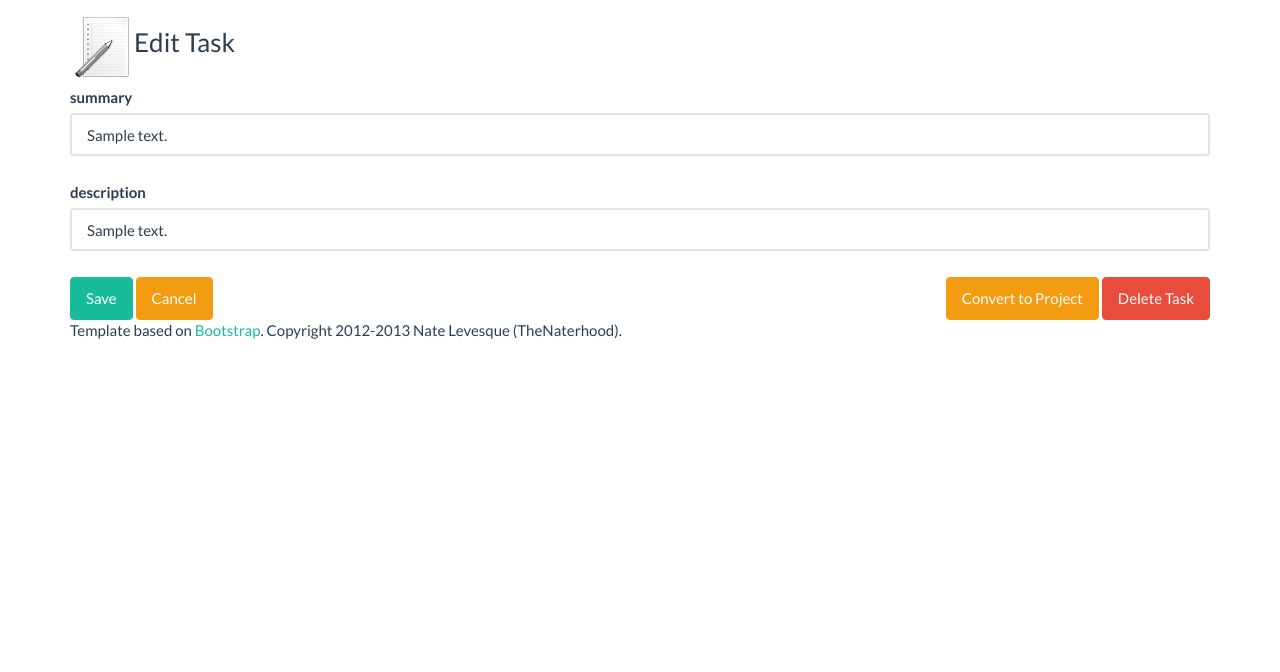
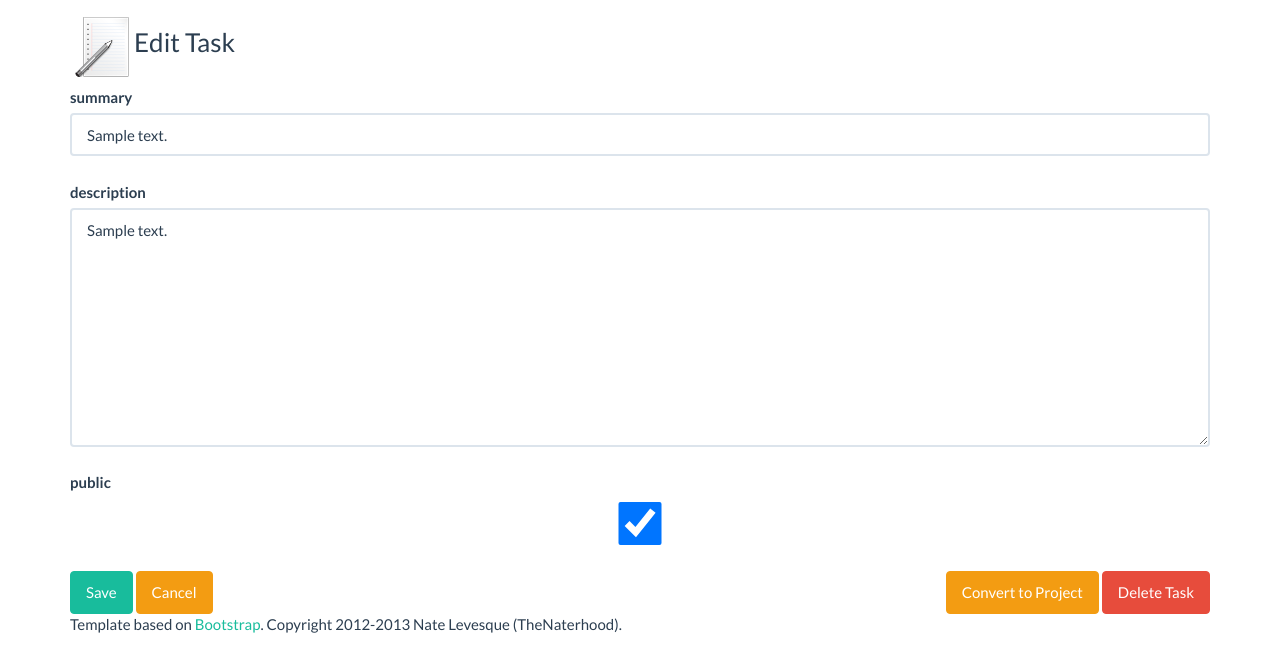
Before and after one commit to thenaterhood/subproject, a Django app: page /projects/task/edit/1/ in a window 1280 px wide. Shown: the part 61-733 px from the top of the page. Run offline with Django 3.2, Linux system fonts and the light colour scheme; a user stored in the database is signed in; tables that the repository leaves empty hold one stand-in row (values such as "Sample post"); parts of the project's set-up code (start-up, migrations or seed data) failed here and were passed over.

Commit message:
add support for showing public tasks on task page

```diff
--- a/tasks/forms.py
+++ b/tasks/forms.py
@@ -14,10 +14,12 @@ class EditTaskForm(forms.ModelForm):
         attrs={"required": True, "max_length": 140, "placeholder": "Task Summary", 'class': 'form-control'}), label=(""))
     description = forms.CharField(widget=forms.Textarea(
         attrs={"required": False, "max_length": 300, "placeholder": "Task Description", 'class': 'form-control'}), label=(""))
+    public = forms.BooleanField(widget=forms.CheckboxInput(
+        attrs={'class': 'form-control', 'title': 'Make this task publicly visible.'}))
 
     class Meta:
         model = ProjectTask
-        fields = ('summary', 'description')
+        fields = ('summary', 'description', 'public')
 
     def save(self, owner=False, commit=True):
         newTask = super(EditTaskForm, self).save(commit=False)
--- a/tasks/models.py
+++ b/tasks/models.py
@@ -23,6 +23,7 @@ class ProjectTask(models.Model):
     completed = models.BooleanField(default=False)
     tags = models.ManyToManyField(Tag, related_name="Task Tags")
     project = models.ForeignKey(Project, related_name="Project", null=True)
+    public = models.BooleanField(default=False)
 
     def __str__(self):
         return "Task " + str(self.summary)
--- a/tasks/templates/task_edit.html
+++ b/tasks/templates/task_edit.html
@@ -10,14 +10,11 @@
 	<h3><img src="/static/img/task.png" />Edit Task</h3>
 	<form id="registerForm" action="/projects/task/edit/{{task.id}}/" method="post">{% csrf_token %} <!--Pass information back to the register url through the POST method-->
 
-		{% for field in form %}
+{% for field in form %}
 <fieldset class="form-group">
-  <label class="control-label" for="id_{{ field.name }}">{{ field.name }}</label>
-      <input type="text" class="form-control"
-        name="{{ field.name }}"
-        id="id_{{ field.name }}"
-        value="{{ field.value }}" >
-        <p class="help-text">{{ field.help_text }} </p>
+<label class="control-label" for="id_{{ field.name }}">{{ field.name }}</label>
+	{{field}}
+	<p>{{field.help_text}}</p>
 </fieldset>
 {% endfor %}
 
--- a/tasks/views.py
+++ b/tasks/views.py
@@ -7,6 +7,8 @@ from django.contrib.auth.models import User
 from django.db.models import F
 from django.db.models import Q
 from django.contrib import messages
+
+from copy import deepcopy
 
 from tasks.models import ProjectTask
 from tasks.forms import EditTaskForm
@@ -70,7 +72,6 @@ def tasks_by_status(request, assignee=False, status='inprogress'):
     return render_to_response('task_list.html', RequestContext(request, args))
 
 
-@login_required
 def all_tasks(request, user=False):
 
     if ( not request.user.is_authenticated() and not user ):
@@ -97,14 +98,15 @@ def all_tasks(request, user=False):
                 users=request.user) | Q(viewers=request.user) | Q(owner=manager,public=True)).order_by("name")
 
             args['tasks'] = apply_task_filter(request, ProjectTask.objects.filter(
-                Q(creator=manager) ).filter( Q(assigned=request.user ) ).distinct() ).order_by('-startDate')
+                Q(creator=manager) ).filter( Q(assigned=request.user )|Q(public=True) ).distinct() ).order_by('-startDate')
 
             args['projects'] = Project.objects.filter(manager=manager).filter( Q(public=True)|Q(members=request.user) ).distinct().order_by("name")
 
         else:
             args['tags'] = Tag.objects.filter( Q(owner=manager,public=True)).order_by("name")
 
-            args['tasks'] = []
+            args['tasks'] = apply_task_filter(request, ProjectTask.objects.filter(
+                Q(creator=manager) ).filter( Q(public=True) ).distinct() ).order_by('-startDate')
 
             args['projects'] = Project.objects.filter(manager=manager).filter( Q(public=True) ).distinct().order_by("name")
 
@@ -254,6 +256,11 @@ def add_task(request, proj_id=False):
 
     if request.method == "POST" and "useexisting" not in request.POST:
 
+        postData = deepcopy(request.POST)
+
+        if ('public' not in request.POST):
+            postData['public'] = 'off'
+
         form = EditTaskForm(request.POST)
         if form.is_valid():
 
@@ -265,6 +272,7 @@ def add_task(request, proj_id=False):
             projTask.save()
 
             projTask.assigned.add(request.user)
+            projTask.public = (postData['public'] != 'off')
             projTask.save()
 
             if proj_id != False:
@@ -442,9 +450,16 @@ def edit_task(request, task_id):
     task = ProjectTask.objects.get(id=task_id)
 
     if (request.method == "POST"):
+
+        postData = deepcopy(request.POST)
+
+        if ('public' not in request.POST):
+            postData['public'] = 'off'
+
         form = EditTaskForm(request.POST, instance=task)
         if form.is_valid() and request.user == task.creator:
 
+            task.public = (postData['public'] != 'off')
             task.save()
 
             return HttpResponseRedirect('/projects/task/view/' + str(task.id) + "/")
```
Also changed, not shown: tasks/templates/task_view.html (+7 -10 lines), project/templates/project_create.html (line endings or trailing spaces).
